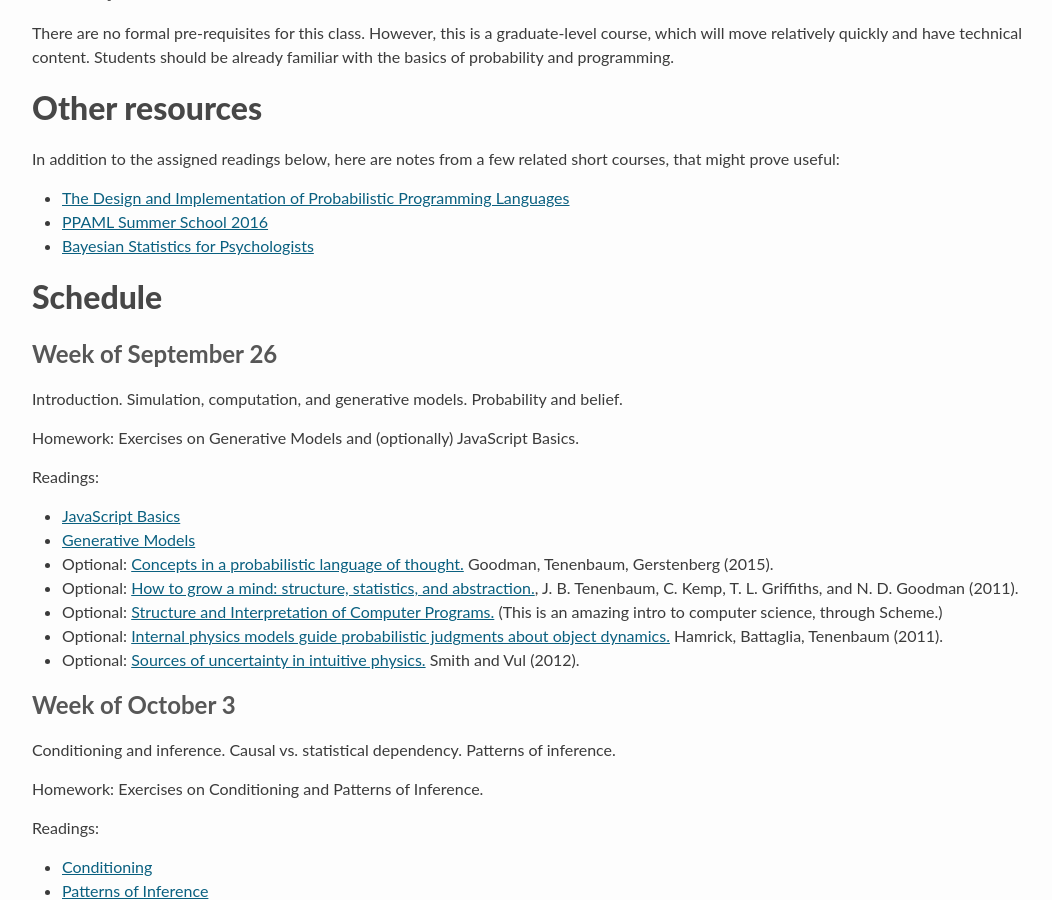
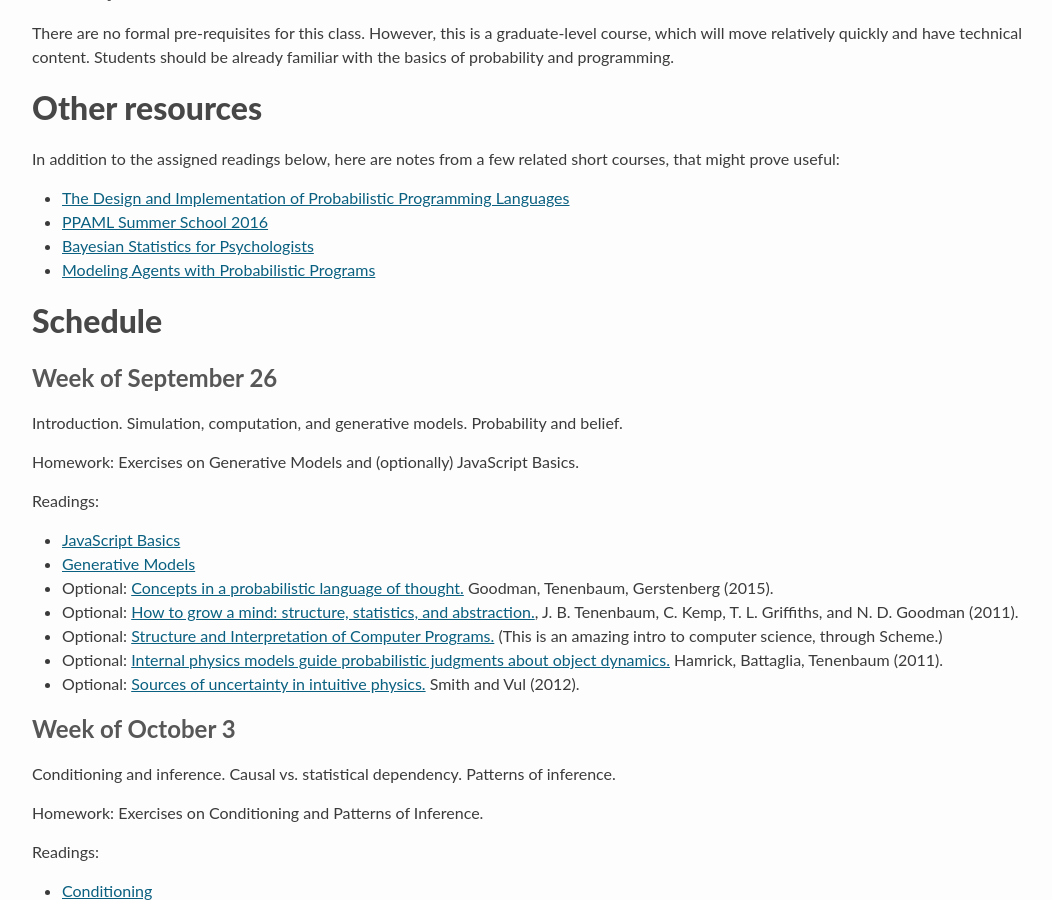
Before and after one commit to stanford-cocolab/cocolab.stanford.edu, a Jekyll site: the page built from psych204-fall2016.md, in a window 1280 px wide and 900 px high, scrolled down 1272 px. Shown: the whole window, without its empty margins (94-1146 px from the left). Built offline with Jekyll 4.4.1, drawn with Linux system fonts in a browser that asks for light colours; Markdown is read by kramdown in place of the engine named in the settings; a script that is not in the unit is left out.

Commit message:
add daipptr and minor syllabus edits

```diff
--- a/psych204-fall2016.md
+++ b/psych204-fall2016.md
@@ -67,7 +67,7 @@ In addition to the assigned readings below, here are notes from a few related sh
 * [The Design and Implementation of Probabilistic Programming Languages](http://dippl.org/)
 * [PPAML Summer School 2016](http://probmods.github.io/ppaml2016/)
 * [Bayesian Statistics for Psychologists](http://www.stanford.edu/class/psych201s/)
-
+* [Modeling Agents with Probabilistic Programs](http://agentmodels.org/)
 
 #Schedule
 
```
Also changed, not shown: 1 other file.
